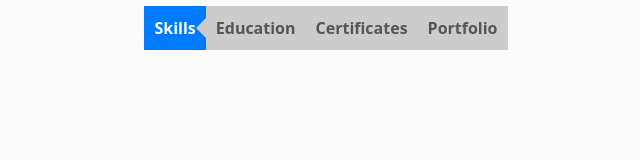
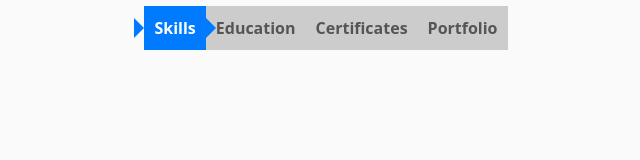
Before and after one commit to Mahmoud-Ramzi5/Jobera, a React (Vite) app in the folder FrontEnd/Web/: page /progress in a window 1280 px wide. Shown: the top 160 px of the page, without its empty margins (314-954 px from the left). Built offline with nearby package versions, Linux system fonts and the light colour scheme.

Commit message:
fixing progressBar

```diff
--- a/FrontEnd/Web/src/components/progress.css
+++ b/FrontEnd/Web/src/components/progress.css
@@ -8,6 +8,7 @@
 
 .progress-steps-container {
   display: flex;
+  flex-direction: row-reverse; /* Change flex direction to reverse */
   flex: 1;
 }
 
@@ -27,26 +28,26 @@
   content: "";
   position: absolute;
   top: 50%;
-  left: -10px;
+  right: -10px; /* Adjust right position for arrow */
   transform: translateY(-50%);
   width: 0;
   height: 0;
   border-top: 10px solid transparent;
   border-bottom: 10px solid transparent;
-  border-right: 10px solid #ccc;
+  border-left: 10px solid #ccc; /* Change border to point to the left */
 }
 
 .progress-step:after {
   content: "";
   position: absolute;
   top: 50%;
-  right: -10px;
+  left: -10px; /* Adjust left position for arrow */
   transform: translateY(-50%) rotate(180deg);
   width: 0;
   height: 0;
   border-top: 10px solid transparent;
   border-bottom: 10px solid transparent;
-  border-left: 10px solid #ccc;
+  border-right: 10px solid #ccc; /* Change border to point to the right */
   display: none; /* Hide the arrow initially */
 }
 
@@ -64,10 +65,10 @@
 }
 
 .progress-step.active:before {
-  border-right-color: #007bff;
+  border-left-color: #007bff; /* Adjust border color */
 }
 
 .progress-step.active:after {
   display: block; /* Show the arrow for the active step */
-  border-left-color: #007bff;
+  border-right-color: #007bff; /* Adjust border color */
 }
--- a/FrontEnd/Web/src/components/progress.jsx
+++ b/FrontEnd/Web/src/components/progress.jsx
@@ -19,7 +19,7 @@ const Progress = ({ steps }) => {
           >
             {step}
           </div>
-        ))}
+        )).reverse()}
       </div>
     </div>
   );
```
